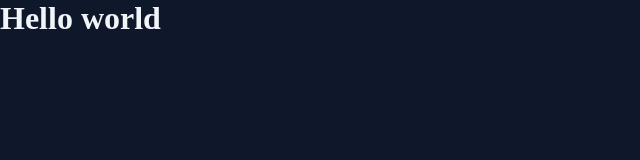
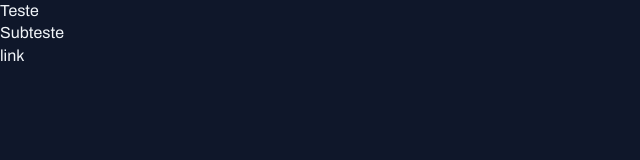
Before and after one commit to eduardooliveira3101/PORTAL-DE-NOT-CIAS, a plain HTML site: page index.html in a window 1280 px wide. Shown: the whole page, without its empty margins (0-640 px from the left). Drawn offline with Linux system fonts and the light colour scheme.

Commit message:
add fonts

```diff
--- a/index.html
+++ b/index.html
@@ -1,13 +1,21 @@
 <!DOCTYPE html>
 <html lang="pt-br">
 <head>
+  <link rel="preconnect" href="https://fonts.googleapis.com">
+  <link rel="preconnect" href="https://fonts.gstatic.com" crossorigin>
+
   <meta charset="UTF-8">
   <meta name="viewport" content="width=device-width, initial-scale=1.0">
 
+  <link href="https://fonts.googleapis.com/css2?family=Archivo:ital,wght@0,100..900;1,100..900&display=swap" rel="stylesheet">
   <link rel="stylesheet" href="./styles/index.css">
+
   <title>Portal de notícias</title>
+
 </head>
 <body>
-  <h1>Hello world</h1>
+  <h1>Teste</h1>
+  <h2>Subteste</h2>
+  <a href="">link</a>
 </body>
 </html>
--- a/styles/global.css
+++ b/styles/global.css
@@ -5,6 +5,9 @@
 }
 
 :root {
+
+  font-size: 62.5%;
+
   --brand-color-light: #60A5FA;
   --brand-color-dark: #1D4ED8;
 
@@ -12,10 +15,34 @@
   --stroke-color: #1E293B;
 
   --text-color-primary: #F1F5F9;
-  --text-color-secondary: #CBD5E1 ;
+  --text-color-secondary: #CBD5E1;
+
+  --font-familly: 'Archivo', sans-serif;
+
+  --h1: 800 2.4rem/135% var(--font-familly);
+  --h2: 800 1.6rem/140% var(--font-familly);
+  --h3: 800 1.4rem/140% var(--font-familly);
+  --h3: 800 1.4rem/140% var(--font-familly);
+  --text-span: 600 1.4rem/145% var(--font-familly);
+  --text: 400 1.6rem/140% var(--font-familly);
+  --text-sm: 400 1.4rem/160% var(--font-familly);
 }
 
 body {
   color: var(--text-color-primary);
   background-color: var(--bg-color);
+  font: var(--text);
 }
+
+a {
+  text-decoration: none;
+  color: inherit
+}
+
+a:hover {
+  color: var(--brand-color-light);
+}
+
+h1, h2, h3 {
+  font: inherit
+}
```
